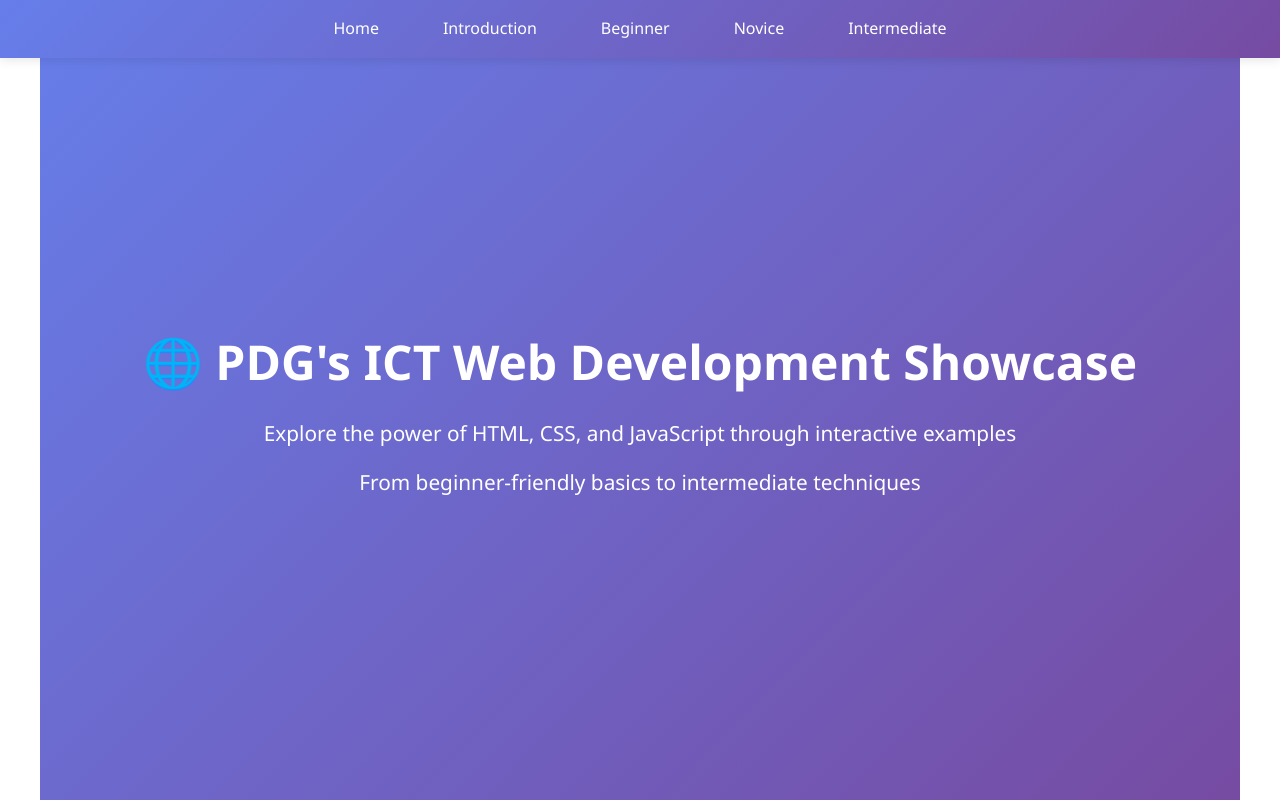
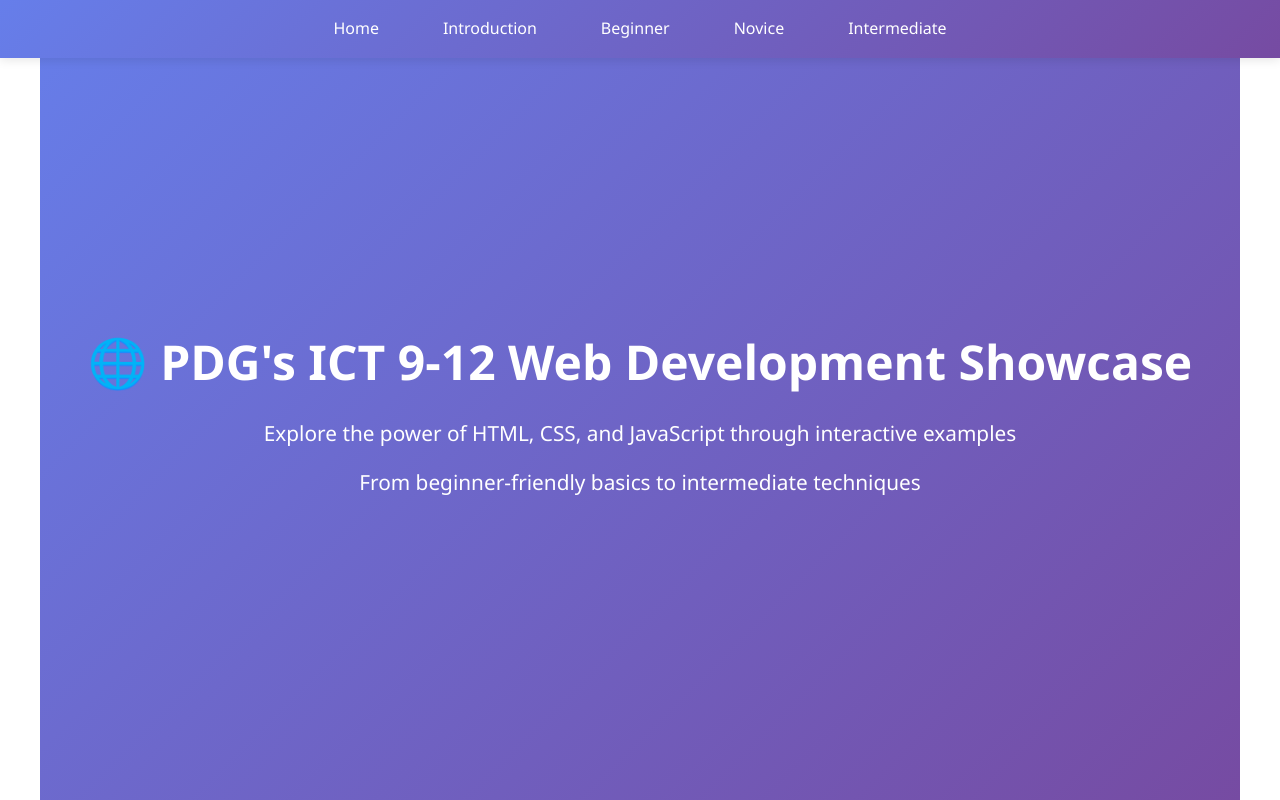
Before and after one commit to pdg6/GitHub-Homepage, a plain HTML site: page index.html in a window 1280 px wide. Shown: the top 800 px of the page. Drawn offline with Linux system fonts and the light colour scheme.

Commit message:
Changed Title

```diff
--- a/index.html
+++ b/index.html
@@ -439,7 +439,7 @@
 
     <!-- HERO SECTION -->
     <section id="hero">
-        <h1>🌐 PDG's ICT Web Development Showcase</h1>
+        <h1>🌐 PDG's ICT 9-12 Web Development Showcase</h1>
         <p>Explore the power of HTML, CSS, and JavaScript through interactive examples</p>
         <p>From beginner-friendly basics to intermediate techniques</p>
     </section>
```
